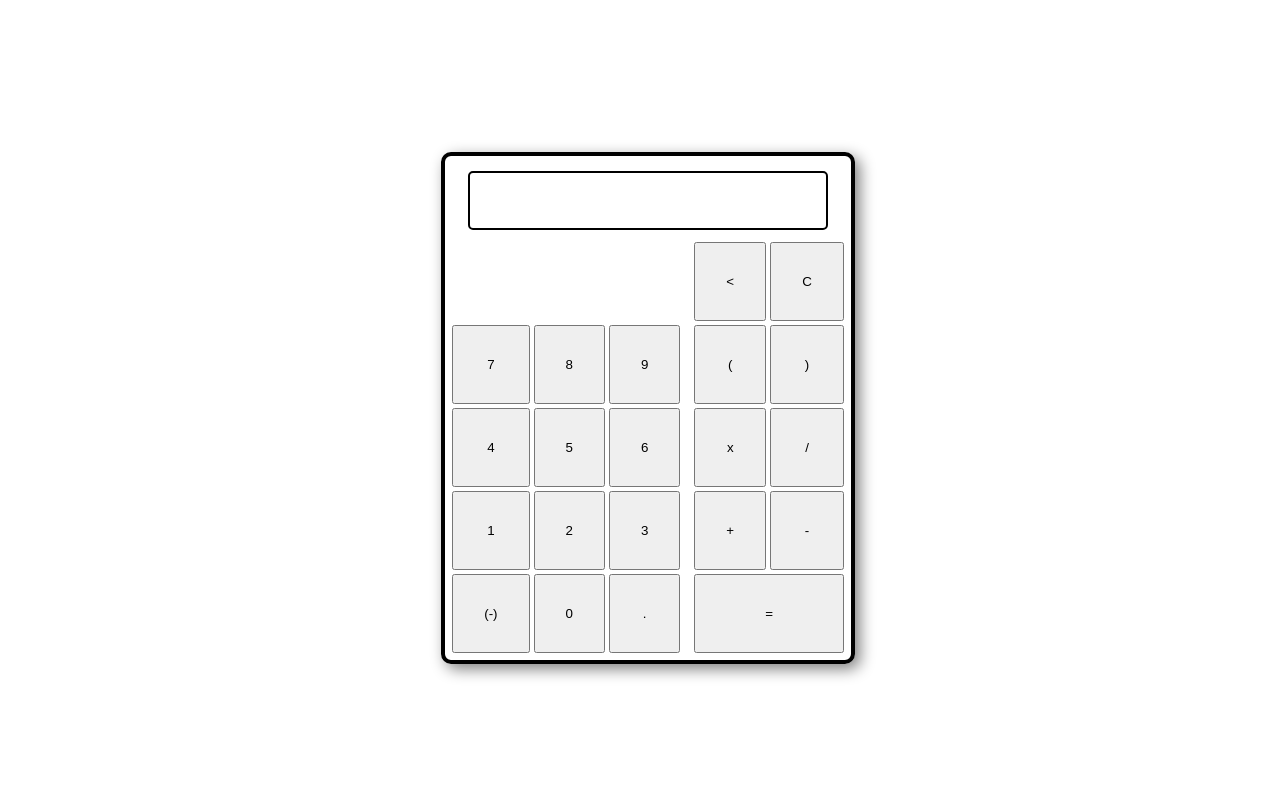
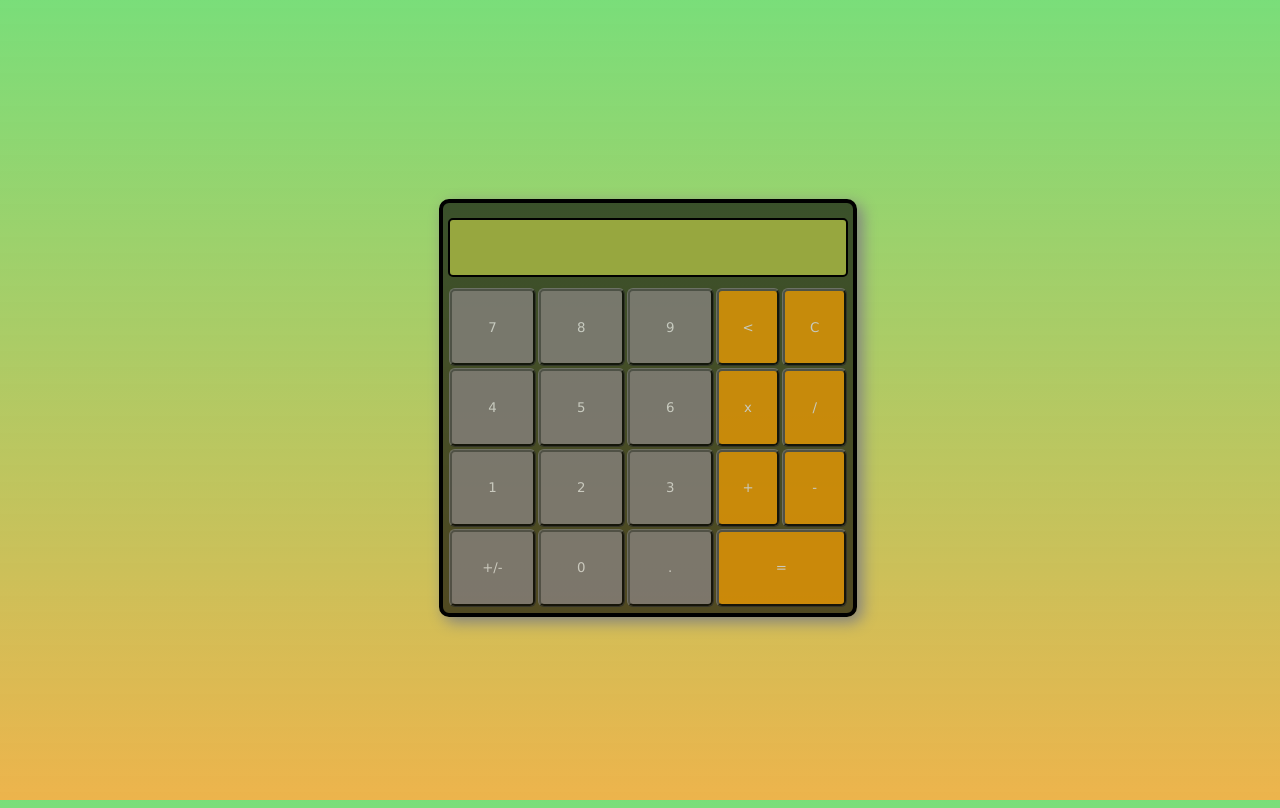
Before and after one commit to IshavSohal/calculator, a plain HTML site: page index.html in a window 1280 px wide. Drawn offline with Linux system fonts and the light colour scheme.

Commit message:
improve styling

```diff
--- a/calculator.js
+++ b/calculator.js
@@ -1,65 +1,113 @@
-let operand1 = 0;
-let operand2 = 0;
+let operands = [];
 let operator = "";
+let errorState = false;
 
-let digitButtons = document.querySelectorAll("#numbers > .col > button");
-let operatorButtons = document.querySelectorAll("#buttons > #controls > #operators > .col > button");
+let digitButtons = document.querySelectorAll(".number");
+let operatorButtons = document.querySelectorAll("#buttons #controls button");
 let display = document.querySelector("#display > input");
 let clearButton = document.querySelector("#clear");
 let equalButton = document.querySelector("#equal");
 let backspaceButton = document.querySelector("#backspace");
+let decimalButton = document.querySelector("#decimal");
+let signChangeButton = document.querySelector("#signChange");
 
 const add = (x, y) => x + y;
-
 const subtract = (x, y) => x - y;
-
 const multiply = (x, y) => x * y;
-
 const divide = (x, y) => x / y;
 
 const operate = (x, y, operator) => {
+    console.log(x);
+    console.log(y);
+    console.log(operator);
     switch (operator) {
         case "+":
-            return add(x, y);
+            return add(+x, +y);
         case "-":
-            return subtract(x, y);
-        case "*":
-            return multiply(x, y);
+            return subtract(+x, +y);
+        case "x":
+            return multiply(+x, +y);
         case "/":
-            return divide(x, y);
+            return divide(+x, +y);
     }
 };
 
+const invalidOperation = () => {
+    display.value = "";
+    alert("Invalid Operation. Try again");
+};
+
 digitButtons.forEach((button) => {
-    if (button.innerText !== "(-)") {
-        button.addEventListener("click", () => {
-            display.value += button.innerText;
-        });
-    } else {
-        button.addEventListener("click", () => {
-            display.value += "-";
-        });
+    button.addEventListener("click", () => {
+        if (errorState === true) {
+            display.value = "";
+            errorState = false;
+        }
+        display.value += button.innerText;
+    });
+});
+
+signChangeButton.addEventListener("click", () => {
+    // should be applied on the current operand, which is operands.at(-1)
+    if (errorState === true) {
+        display.value = "";
+        errorState = false;
     }
+    console.log(operands.slice(0, 1).concat(-operands.at(-1)));
+    display.value += "-";
 });
 
 operatorButtons.forEach((button) => {
     if (!["clear", "equal", "backspace"].includes(button.id)) {
         button.addEventListener("click", () => {
+            if (errorState === true) {
+                display.value = "";
+                errorState = false;
+            }
+            evalOperation();
             display.value += button.innerText;
+            operator = button.innerText;
         });
     }
 });
 
 clearButton.addEventListener("click", () => {
     display.value = "";
+    operands = [];
+    operator = "";
 });
 
+const evalOperation = () => {
+    operands = display.value.split(/[-+/x]/);
+    console.log("operands");
+    console.log(operands);
+    const validOperands = operands.reduce(
+        (onlyNumbers, current) => onlyNumbers && !isNaN(current) && !isNaN(parseFloat(current)),
+        true
+    );
+
+    if (validOperands && operands.length === 2) {
+        console.log(operator);
+        // we must evaluate the operation
+        display.value = operate(operands[0], operands[1], operator);
+        operator = "";
+        operands = [+display.value];
+        return true;
+    } else {
+        return false;
+    }
+};
+
 equalButton.addEventListener("click", () => {
-    const operation = display.value.split(/[-+/x]/);
-    console.log("operation");
-    console.log(operation);
+    const success = evalOperation();
+    if (!success) {
+        display.value = "ERROR";
+        errorState = true;
+    }
 });
 
 backspaceButton.addEventListener("click", () => {
-    display.value = display.value.substr(0, display.value.length - 1);
+    if (errorState === false) {
+        display.value = display.value.substr(0, display.value.length - 1);
+    }
 });
--- a/index.html
+++ b/index.html
@@ -8,48 +8,54 @@
     <link rel="stylesheet" href="styles.css">
 </head>
 <body>
-    <div id="calculator" class="col">
+    <div id="calculator">
         <div id="display">
             <input type="text" readonly />
         </div>
 
         <div id="buttons">
             <div id="numbers">
-                <div class="col">
-                    <button> 7 </button>
-                    <button> 4 </button>
-                    <button> 1 </button>
-                    <button> (-) </button>
+                <div>
+                    <button class="number"> 7 </button>
+                    <button class="number"> 8 </button>
+                    <button class="number"> 9 </button>
                 </div>
-                <div class="col">
-                    <button> 8 </button>
-                    <button> 5 </button>
-                    <button> 2 </button>
-                    <button> 0 </button>
+                <div>
+                    <button class="number"> 4 </button>
+                    <button class="number"> 5 </button>
+                    <button class="number"> 6 </button>
+
                 </div>
-                <div class="col">
-                    <button> 9 </button>
-                    <button> 6 </button>
-                    <button> 3 </button>
-                    <button> . </button>
+                <div>
+                    <button class="number"> 1 </button>
+                    <button class="number"> 2 </button>
+                    <button class="number"> 3 </button>
+
+                </div>
+                <div>
+                    <button id="signChange"> +/- </button>
+                    <button class="number"> 0 </button>
+                    <button id="decimal"> . </button>
+
                 </div>
             </div>
+
             <div id="controls">
-                <div id="operators">
-                    <div class="col">
-                        <button id="backspace"> < </button>
-                        <button> ( </button>
-                        <button> x </button>
-                        <button> + </button>
-                    </div>
-                    <div class="col">
-                        <button id="clear"> C </button>
-                        <button> ) </button>
-                        <button> / </button>
-                        <button> - </button>
-                    </div>
+                <div>
+                    <button id="backspace"> < </button>
+                    <button id="clear"> C </button>
                 </div>
-                <button id="equal"> = </button>
+                <div>
+                    <button> x </button>
+                    <button> / </button>
+                </div>
+                <div>
+                    <button> + </button>
+                    <button> - </button>
+                </div>
+                <div>
+                    <button id="equal"> = </button>
+                </div>
             </div>
         </div>
     </div>
--- a/styles.css
+++ b/styles.css
@@ -1,3 +1,7 @@
+* {
+    font-family: Verdana, Geneva, Tahoma, sans-serif;
+}
+
 html,body{
     height: 100%;
     width: 100%;
@@ -5,22 +9,35 @@ html,body{
 
 button {
     margin: 2px;
-    padding: 30px;
+    opacity: 0.7;
+    border-radius: 5px;
+    outline: 0.1rem outset gray;
+}
+
+button:hover{
+    opacity: 1;
 }
 
 body{
     display: flex;
     justify-content: center;
     align-items: center;
+    background-image: linear-gradient(rgba(90, 214, 90, 0.806),rgb(237, 180, 76));
 }
 
 #calculator {
+    display: flex;
+    flex-direction: column;
     border: 4px solid black;
-    justify-content: center;
     align-items: center;
     padding: 5px;
     border-radius: 10px;
     box-shadow: 5px 5px 15px gray;
+    width: 400px;
+    min-width: 400px;
+    height: 400px;
+    background-color: rgba(0, 0, 0, 0.615);
+    opacity: 1;
 }
 
 #display{
@@ -31,37 +48,56 @@ body{
 }
 
 #display input {
-    width: 80%;
+    width: 100%;
     padding: 20px;
     border: 2px solid black;
     border-radius: 5px;
+    text-align: right;
+    background-color: #97a73f
 }
 
 
 #buttons {
     display: flex;
+    justify-content: center;
+    width: 100%;
+    height: 100%;
 }
 
-#numbers {
+#numbers{
     display: flex;
-    align-items: flex-end;
-    margin-right: 10px;
+    flex-direction: column;
+    flex: 2;
 }
 
-.col {
+#numbers div{
+    display: flex;
+    flex: 1;
+}
+
+#numbers div button{
+    flex: 1;
+}
+
+#controls{
     display: flex;
     flex-direction: column;
+    flex: 1;
 }
 
-#controls {
+#controls div{
     display: flex;
-    flex-direction: column;
+    flex: 1;
 }
 
-#operators{
-    display: flex;
+#controls div button {
+    flex: 1;
+    background-color: orange;
+    color: white;
+
 }
 
-#operators .col{
-    justify-content: flex-end;
+#numbers button{
+    background-color: rgb(144, 138, 138);
+    color: white;
 }
```
